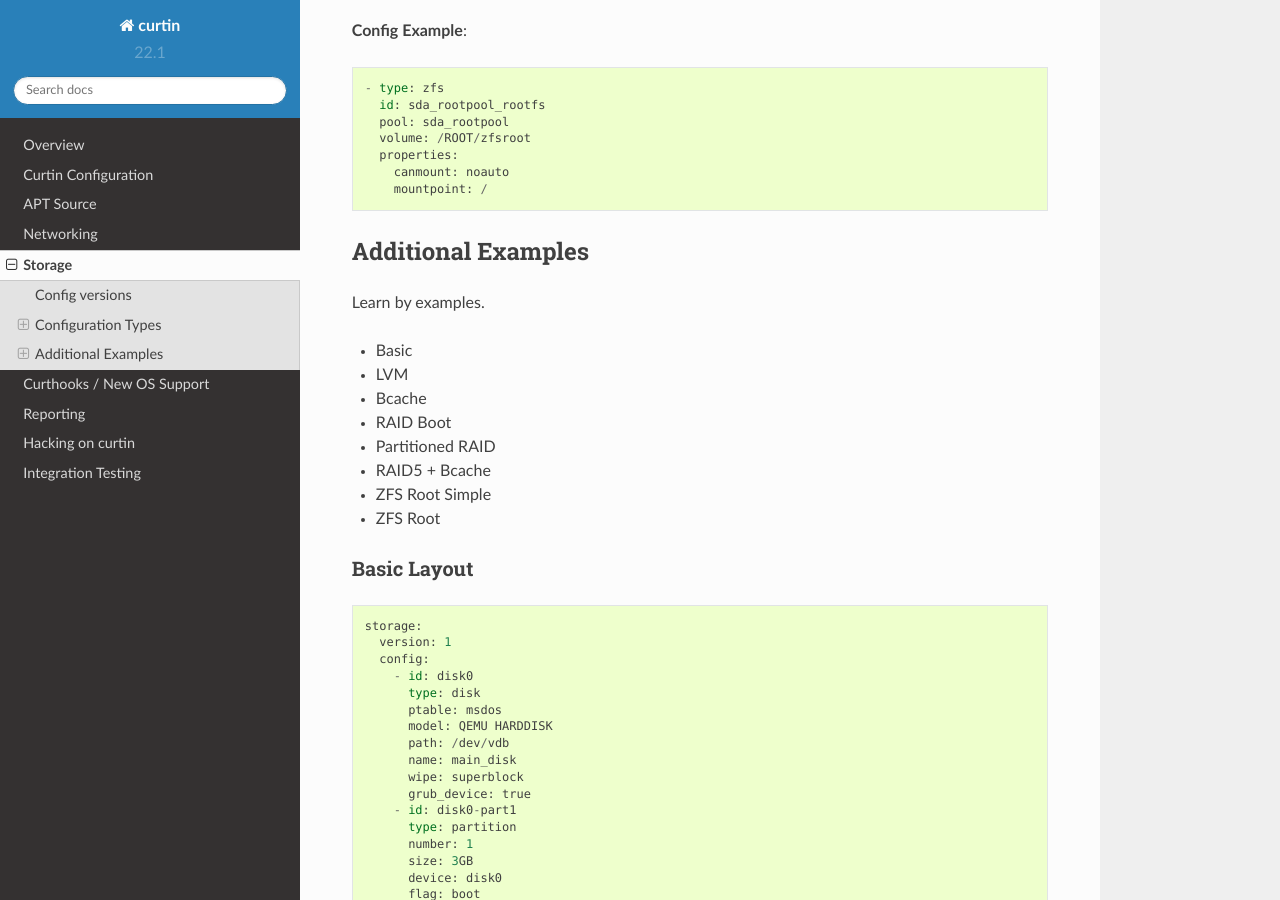
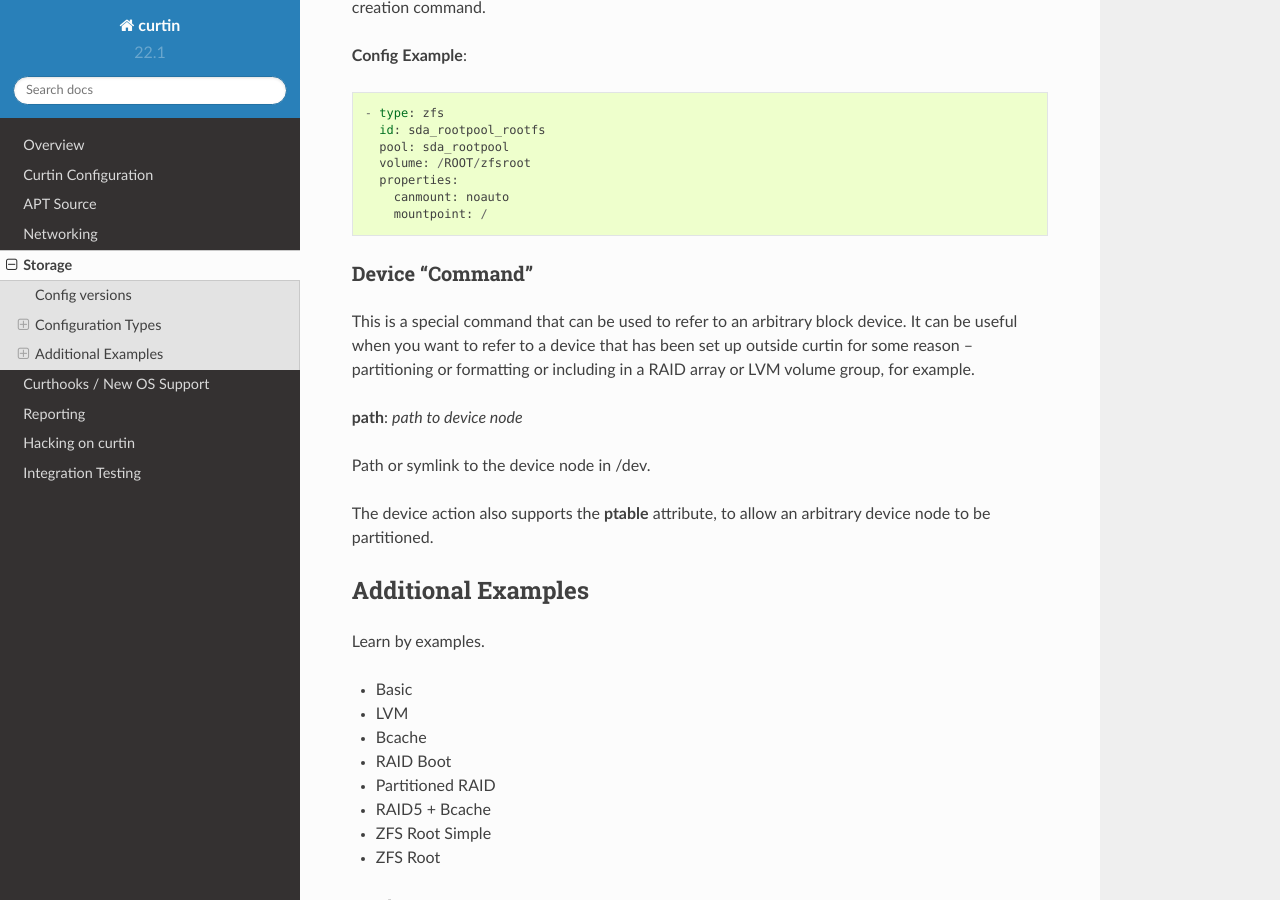
Before and after one commit to canonical/curtin, a Sphinx documentation site: the page built from doc/topics/storage.rst, in a window 1280 px wide and 900 px high, scrolled down 24246 px. Built offline with Sphinx 7.4.7 and the Read the Docs theme 2.0.0, drawn with Linux system fonts in a browser that asks for light colours; some of the changed text lies outside the part shown.

Commit message:
block_meta: add 'device' action to directly refer to a block device

```diff
--- a/doc/topics/storage.rst
+++ b/doc/topics/storage.rst
@@ -71,6 +71,7 @@ commands include:
 - Bcache Command (``bcache``)
 - Zpool Command (``zpool``) **Experimental**
 - ZFS Command (``zfs``)) **Experimental**
+- Device "Command" (``device``)
 
 Any action that refers to a block device (so things like ``partition``
 and ``dm_crypt`` but not ``lvm_volgroup`` or ``mount``, for example)
@@ -1174,6 +1175,22 @@ passed to the ZFS dataset creation command.
    properties:
      canmount: noauto
      mountpoint: /
+
+Device "Command"
+~~~~~~~~~~~~~~~~
+
+This is a special command that can be used to refer to an arbitrary
+block device. It can be useful when you want to refer to a device that
+has been set up outside curtin for some reason -- partitioning or
+formatting or including in a RAID array or LVM volume group, for example.
+
+**path**: *path to device node*
+
+Path or symlink to the device node in /dev.
+
+The device action also supports the **ptable** attribute, to allow an
+arbitrary device node to be partitioned.
+
 
 
 Additional Examples
```
Also changed, not shown: 2 other files.
